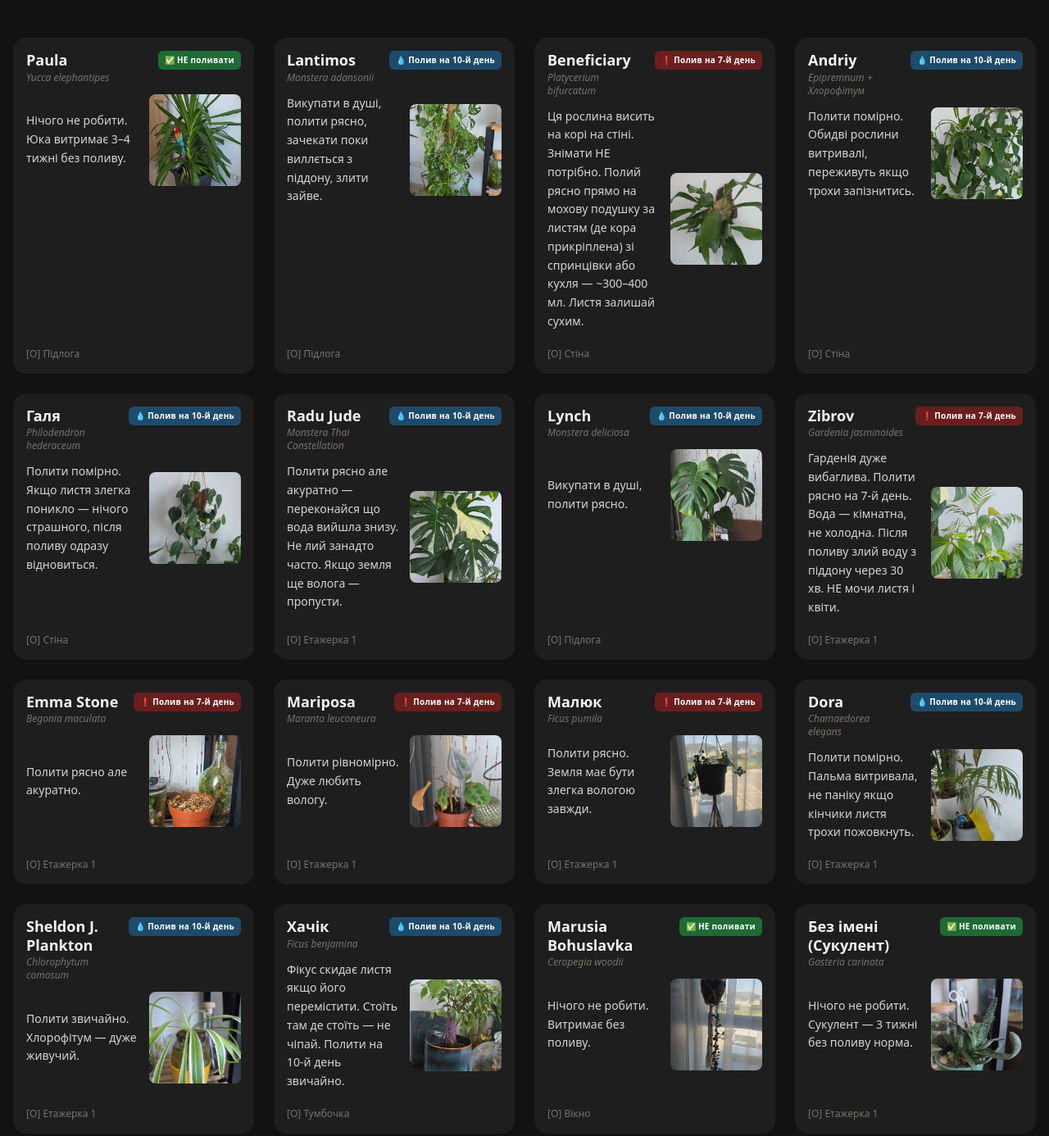
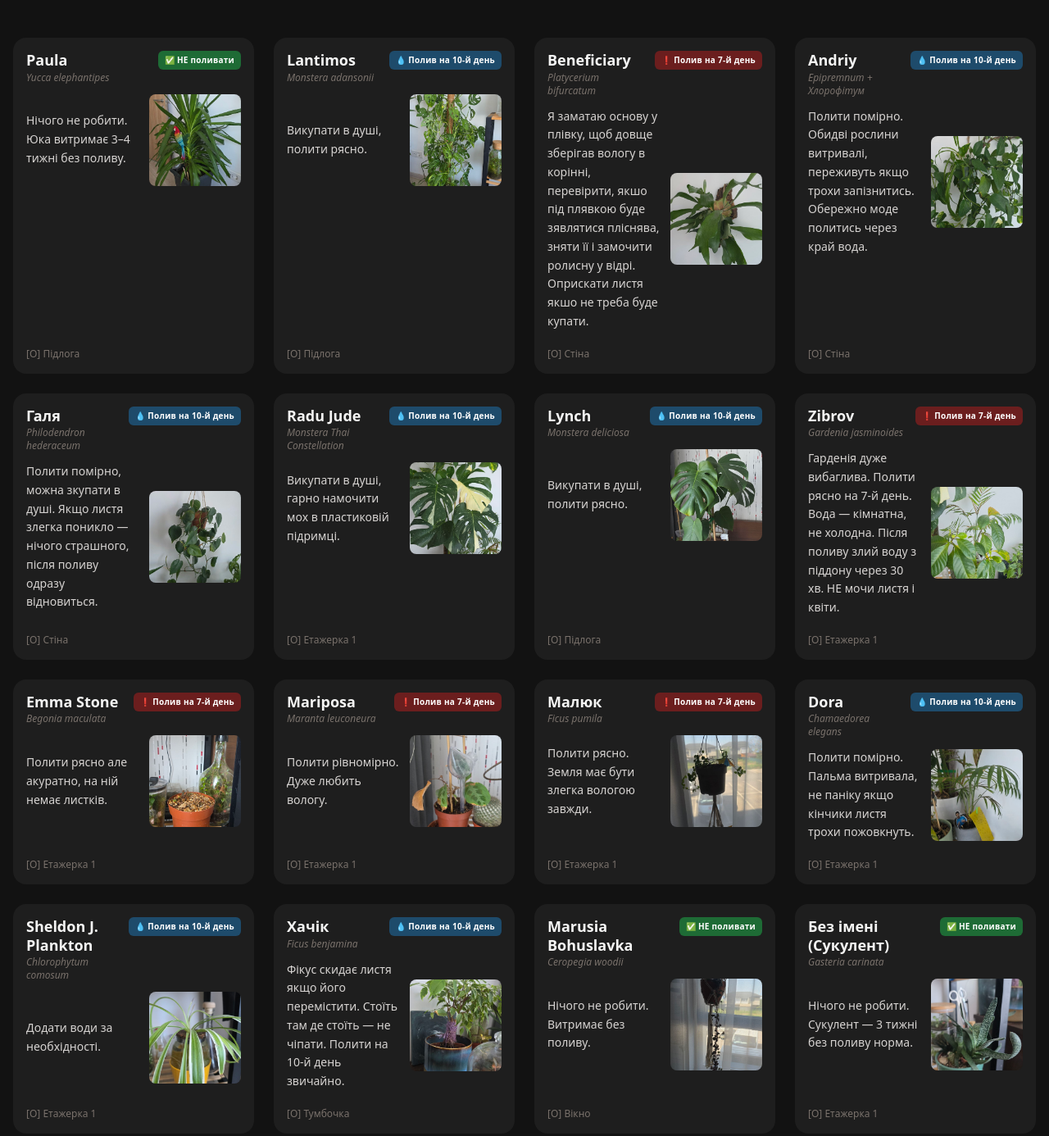
Before and after one commit to newagno/plant-sitter-guide, a website: page index.html in a window 1280 px wide. Shown: the part 500-1886 px from the top of the page at 82% size. Drawn offline with Linux system fonts and the light colour scheme.

```diff
--- a/index.html
+++ b/index.html
@@ -102,7 +102,7 @@
         <!-- Body -->
         <div class="flex flex-col-reverse sm:flex-row gap-3 items-center">
           <div class="text-sm text-stone-300 flex-1 leading-relaxed w-full">
-            Викупати в душі, полити рясно, зачекати поки виллється з піддону, злити зайве.
+            Викупати в душі, полити рясно.
           </div>
           <img src="./assets/images/adansonii1.jpg" alt="Lantimos" loading="lazy" decoding="async" class="w-full sm:w-28 h-48 sm:h-28 object-cover rounded-lg shrink-0 cursor-pointer zoom-trigger">
         </div>
@@ -128,7 +128,7 @@
         <!-- Body -->
         <div class="flex flex-col-reverse sm:flex-row gap-3 items-center">
           <div class="text-sm text-stone-300 flex-1 leading-relaxed w-full">
-            Ця рослина висить на корі на стіні. Знімати НЕ потрібно. Полий рясно прямо на мохову подушку за листям (де кора прикріплена) зі спринцівки або кухля — ~300–400 мл. Листя залишай сухим.
+            Я заматаю основу у плівку, щоб довще зберігав вологу в корінні, перевірити, якшо під плявкою буде зявлятися пліснява, зняти її і замочити ролисну у відрі. Оприскати листя якшо не треба буде купати.
           </div>
           <img src="./assets/images/Platycerium.jpg" alt="Beneficiary" loading="lazy" decoding="async" class="w-full sm:w-28 h-48 sm:h-28 object-cover rounded-lg shrink-0 cursor-pointer zoom-trigger">
         </div>
@@ -154,7 +154,7 @@
         <!-- Body -->
         <div class="flex flex-col-reverse sm:flex-row gap-3 items-center">
           <div class="text-sm text-stone-300 flex-1 leading-relaxed w-full">
-            Полити помірно. Обидві рослини витривалі, переживуть якщо трохи запізнитись.
+            Полити помірно. Обидві рослини витривалі, переживуть якщо трохи запізнитись. Обережно моде политись через край вода.
           </div>
           <img src="./assets/images/Epipremnum.jpg" alt="Andriy" loading="lazy" decoding="async" class="w-full sm:w-28 h-48 sm:h-28 object-cover rounded-lg shrink-0 cursor-pointer zoom-trigger">
         </div>
@@ -180,7 +180,7 @@
         <!-- Body -->
         <div class="flex flex-col-reverse sm:flex-row gap-3 items-center">
           <div class="text-sm text-stone-300 flex-1 leading-relaxed w-full">
-            Полити помірно. Якщо листя злегка поникло — нічого страшного, після поливу одразу відновиться.
+            Полити помірно, можна зкупати в душі. Якщо листя злегка поникло — нічого страшного, після поливу одразу відновиться.
           </div>
           <img src="./assets/images/Philodendron.jpg" alt="Галя" loading="lazy" decoding="async" class="w-full sm:w-28 h-48 sm:h-28 object-cover rounded-lg shrink-0 cursor-pointer zoom-trigger">
         </div>
@@ -206,7 +206,7 @@
         <!-- Body -->
         <div class="flex flex-col-reverse sm:flex-row gap-3 items-center">
           <div class="text-sm text-stone-300 flex-1 leading-relaxed w-full">
-            Полити рясно але акуратно — переконайся що вода вийшла знизу. Не лий занадто часто. Якщо земля ще волога — пропусти.
+            Викупати в душі, гарно намочити мох в пластиковій підримці.
           </div>
           <img src="./assets/images/Thai_Constellation.jpg" alt="Radu Jude" loading="lazy" decoding="async" class="w-full sm:w-28 h-48 sm:h-28 object-cover rounded-lg shrink-0 cursor-pointer zoom-trigger">
         </div>
@@ -284,7 +284,7 @@
         <!-- Body -->
         <div class="flex flex-col-reverse sm:flex-row gap-3 items-center">
           <div class="text-sm text-stone-300 flex-1 leading-relaxed w-full">
-            Полити рясно але акуратно.
+            Полити рясно але акуратно, на ній немає листків.
           </div>
           <img src="./assets/images/Begonia.jpg" alt="Emma Stone" loading="lazy" decoding="async" class="w-full sm:w-28 h-48 sm:h-28 object-cover rounded-lg shrink-0 cursor-pointer zoom-trigger">
         </div>
@@ -388,7 +388,7 @@
         <!-- Body -->
         <div class="flex flex-col-reverse sm:flex-row gap-3 items-center">
           <div class="text-sm text-stone-300 flex-1 leading-relaxed w-full">
-            Полити звичайно. Хлорофітум — дуже живучий.
+            Додати води за необхідності.
           </div>
           <img src="./assets/images/Chlorophytum.jpg" alt="Sheldon J. Plankton" loading="lazy" decoding="async" class="w-full sm:w-28 h-48 sm:h-28 object-cover rounded-lg shrink-0 cursor-pointer zoom-trigger">
         </div>
@@ -414,7 +414,7 @@
         <!-- Body -->
         <div class="flex flex-col-reverse sm:flex-row gap-3 items-center">
           <div class="text-sm text-stone-300 flex-1 leading-relaxed w-full">
-            Фікус скидає листя якщо його перемістити. Стоїть там де стоїть — не чіпай. Полити на 10-й день звичайно.
+            Фікус скидає листя якщо його перемістити. Стоїть там де стоїть — не чіпати. Полити на 10-й день звичайно.
           </div>
           <img src="./assets/images/benjamina.jpg" alt="Хачік" loading="lazy" decoding="async" class="w-full sm:w-28 h-48 sm:h-28 object-cover rounded-lg shrink-0 cursor-pointer zoom-trigger">
         </div>
@@ -596,7 +596,7 @@
         <!-- Body -->
         <div class="flex flex-col-reverse sm:flex-row gap-3 items-center">
           <div class="text-sm text-stone-300 flex-1 leading-relaxed w-full">
-            Полити помірно. Скляний горщик — вода не так швидко іде. Не переливай.
+            Полити обережно, не заливати водою. Скляний горщик — вода не так швидко іде. Не переливай.
           </div>
           <img src="./assets/images/adansonii2.jpg" alt="Без імені" loading="lazy" decoding="async" class="w-full sm:w-28 h-48 sm:h-28 object-cover rounded-lg shrink-0 cursor-pointer zoom-trigger">
         </div>
```
